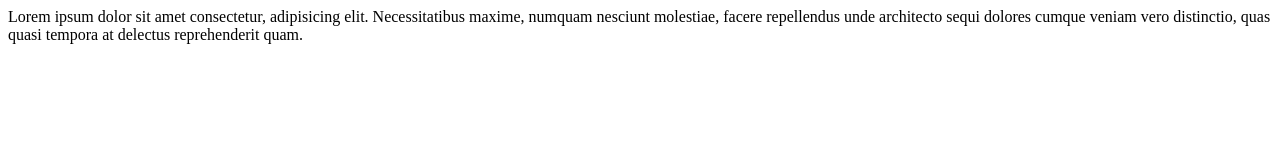
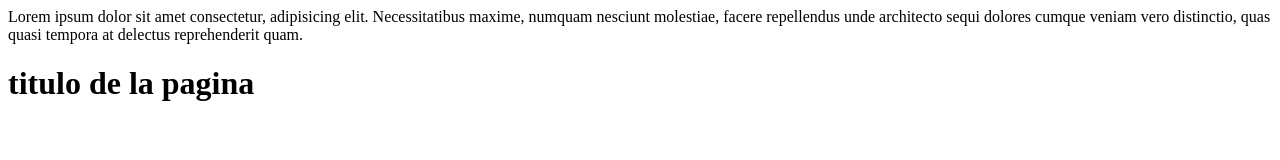
Before and after one commit to Adalab/promo-r-control-versiones, a plain HTML site: page index.html in a window 1280 px wide. Drawn offline with Linux system fonts and the light colour scheme.

```diff
--- a/index.html
+++ b/index.html
@@ -12,6 +12,8 @@
     Lorem ipsum dolor sit amet consectetur, adipisicing elit. Necessitatibus maxime, numquam nesciunt molestiae, facere
     repellendus unde architecto sequi dolores cumque veniam vero distinctio, quas quasi tempora at delectus
     reprehenderit quam.
+    <h1>titulo de la pagina</h1>
+
 </body>
 
 </html>
--- /dev/null
+++ b/style.css
@@ -0,0 +1,3 @@
+h1{
+    color:red
+}
```
